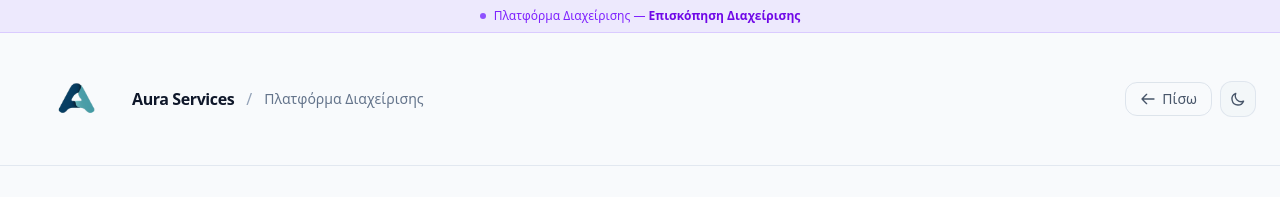
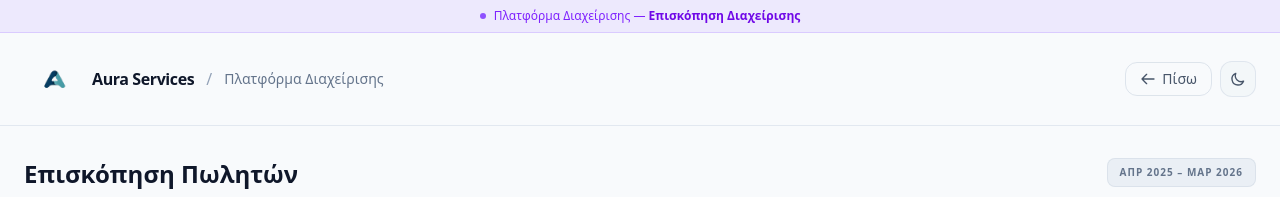
Before and after one commit to NicolasPhysentzides/sellersdemo, a Next.js app: page /demo/admin in a window 1280 px wide. Shown: the top 197 px of the page. Built offline with nearby package versions, Linux system fonts and the light colour scheme; no server answers.

Commit message:
first commit

```diff
--- a/src/app/demo/admin/page.tsx
+++ b/src/app/demo/admin/page.tsx
@@ -367,30 +367,31 @@ export default function DemoAdminPage() {
 
       {/* Header */}
       <header className="sticky top-0 z-10 border-b border-slate-800 bg-slate-950/90 backdrop-blur-md">
-        <div className="mx-auto max-w-7xl px-6 py-4 flex items-center justify-between">
-          <div className="flex items-center gap-3">
+        <div className="mx-auto max-w-7xl px-4 py-3 sm:px-6 sm:py-4 flex items-center justify-between">
+          <div className="flex items-center gap-2 sm:gap-3 min-w-0">
             <Image
               src="/logo.svg"
               alt="Aura Services"
-              width={96}
-              height={96}
-              className="rounded-xl mt-1"
+              width={72}
+              height={72}
+              className="rounded-xl mt-1 w-10 h-10 sm:w-14 sm:h-14"
             />
-            <span className="font-semibold text-white tracking-tight">
+            <span className="font-semibold text-sm sm:text-base text-white tracking-tight truncate">
               Aura Services
             </span>
             <span className="text-slate-600 hidden sm:inline">/</span>
-            <span className="text-slate-500 text-sm hidden sm:inline">
+            <span className="text-slate-500 text-sm hidden md:inline">
               Πλατφόρμα Διαχείρισης
             </span>
           </div>
           <div className="flex items-center gap-2">
             <Link
               href="/demo"
-              className="flex items-center gap-1.5 text-sm text-slate-400 hover:text-slate-200 dark:hover:text-white transition-colors border border-slate-700/60 hover:border-slate-600 px-3.5 py-1.5 rounded-xl"
+              aria-label="Πίσω"
+              className="flex items-center justify-center md:justify-start gap-0 md:gap-1.5 text-slate-400 hover:text-slate-200 dark:hover:text-white transition-colors border border-slate-700/60 hover:border-slate-600 w-8 h-8 md:w-auto md:h-auto md:px-3.5 py-0 md:py-1.5 rounded-md md:rounded-xl"
             >
               <svg
-                className="w-4 h-4"
+                className="w-3.5 h-3.5 md:w-4 md:h-4"
                 fill="none"
                 stroke="currentColor"
                 viewBox="0 0 24 24"
@@ -402,7 +403,7 @@ export default function DemoAdminPage() {
                   d="M10 19l-7-7m0 0l7-7m-7 7h18"
                 />
               </svg>
-              Πίσω
+              <span className="hidden md:inline text-sm">Πίσω</span>
             </Link>
             <ThemeToggle />
           </div>
```
